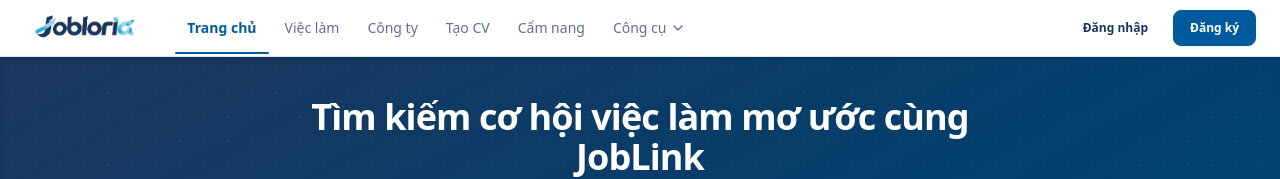
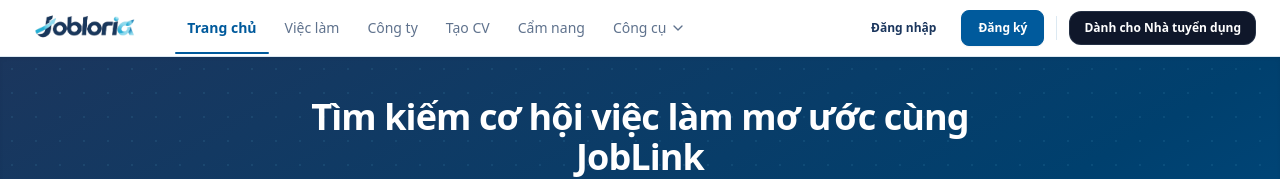
Before and after one commit to doanquantuan/job-search-support-website, a React (Vite) app in the folder frontend/: page / in a window 1280 px wide. Shown: the top 179 px of the page. Built offline with nearby package versions, Linux system fonts and the light colour scheme; no server answers.

Commit message:
feat(header): add recruiter portal entry button and update CTA links

```diff
--- a/frontend/src/components/common/AppHeader.jsx
+++ b/frontend/src/components/common/AppHeader.jsx
@@ -18,24 +18,24 @@ import logo from "../../assets/logo.png";
 // ── Nav items ─────────────────────────────────────────────────────────────────
 
 const NAV_ITEMS = [
-  { label: "Trang chủ", to: "/"          },
-  { label: "Việc làm",  to: "/jobs"      },
-  { label: "Công ty",   to: "/companies" },
-  { label: "Tạo CV",    to: "/cvs"       },
-  { label: "Cẩm nang",  to: "/guide"     },
+  { label: "Trang chủ", to: "/" },
+  { label: "Việc làm", to: "/jobs" },
+  { label: "Công ty", to: "/companies" },
+  { label: "Tạo CV", to: "/cvs" },
+  { label: "Cẩm nang", to: "/guide" },
 ];
 
 // ── AppHeader ────────────────────────────────────────────────────────────────
 
 export const AppHeader = () => {
-  const navigate  = useNavigate();
-  const location  = useLocation();
+  const navigate = useNavigate();
+  const location = useLocation();
   const { user, logout } = useAuthStore();
 
-  const [userMenuOpen,  setUserMenuOpen]  = useState(false);
-  const [toolMenuOpen,  setToolMenuOpen]  = useState(false);
-  const [notifCount]                      = useState(2); // TODO: real API
-  const [avatarError,   setAvatarError]   = useState(false);
+  const [userMenuOpen, setUserMenuOpen] = useState(false);
+  const [toolMenuOpen, setToolMenuOpen] = useState(false);
+  const [notifCount] = useState(2); // TODO: real API
+  const [avatarError, setAvatarError] = useState(false);
 
   const userMenuRef = useRef(null);
   const toolMenuRef = useRef(null);
@@ -83,7 +83,6 @@ export const AppHeader = () => {
   return (
     <header className="navbar bg-base-100 border-b border-base-300 sticky top-0 z-40 shadow-sm min-h-14 py-0 px-0">
       <div className="max-w-8xl w-full mx-auto px-4 sm:px-6 h-14 flex items-center gap-6">
-
         {/* ── Logo ─────────────────────────────────────────────────── */}
         <Link to="/" className="flex items-center flex-shrink-0 mr-2">
           <img src={logo} alt="JobLink" className="h-20 w-auto" />
@@ -225,7 +224,9 @@ export const AppHeader = () => {
                       ) : (
                         <div className="avatar placeholder">
                           <div className="w-9 h-9 rounded-full bg-gradient-to-br from-primary to-secondary text-white text-xs font-bold select-none flex items-center justify-center shadow-xs">
-                            <span className="text-white font-bold">{initials}</span>
+                            <span className="text-white font-bold">
+                              {initials}
+                            </span>
                           </div>
                         </div>
                       )}
@@ -322,6 +323,19 @@ export const AppHeader = () => {
               </Link>
             </div>
           )}
+
+          {/* Phân cách đứng */}
+          <div className="h-6 w-px bg-base-300 mx-1 hidden sm:block" />
+
+          {/* Nút dành cho Nhà Tuyển Dụng ở góc phải cùng */}
+          <Link
+            to="/recruiter"
+            className="flex items-center gap-1.5 px-3.5 py-2 rounded-xl bg-slate-900 hover:bg-slate-800 text-white text-xs font-bold shadow-xs transition-all hover:shadow-md shrink-0 border border-slate-700/60 group cursor-pointer"
+            title="Dành cho Nhà tuyển dụng & Doanh nghiệp"
+          >
+            <span className="hidden lg:inline">Dành cho Nhà tuyển dụng</span>
+            <span className="lg:hidden">Tuyển dụng</span>
+          </Link>
         </div>
       </div>
     </header>
--- a/frontend/src/pages/HomePage.jsx
+++ b/frontend/src/pages/HomePage.jsx
@@ -919,7 +919,7 @@ export const HomePage = () => {
 
             <div className="relative z-10 flex flex-wrap items-center gap-3 shrink-0">
               <Link
-                to={user ? '/jobs' : '/register'}
+                to="/recruiter"
                 className="btn bg-white hover:bg-white/90 text-primary border-none rounded-xl font-bold text-xs sm:text-sm h-11 px-6 shadow-md"
               >
                 Đăng tin tuyển dụng ngay
```
